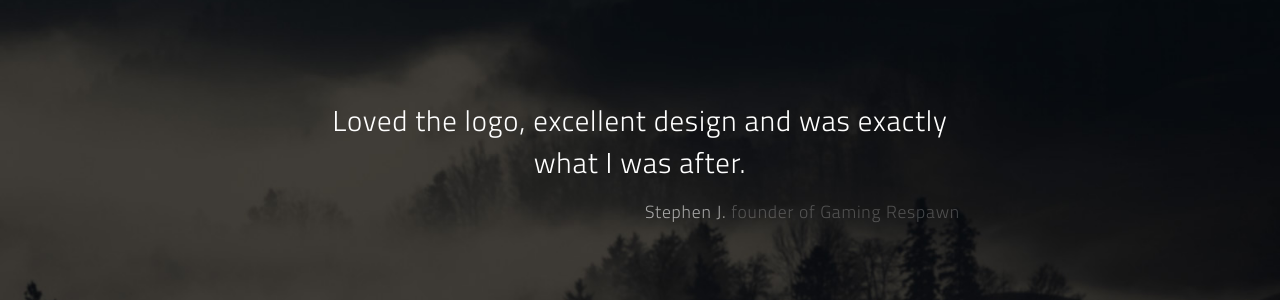
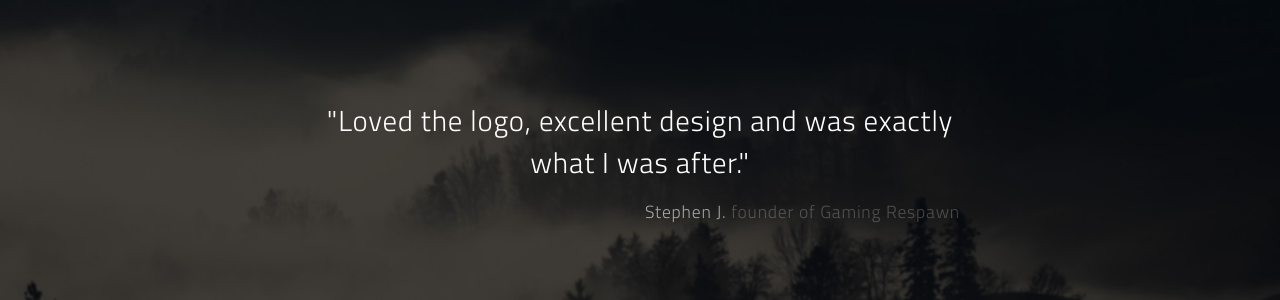
Before and after one commit to SnowyTerror/jordanhinkswebsite, a Jekyll site: the page built from index.html, in a window 1280 px wide. Shown: the part 209-509 px from the top of the page. Built offline with Jekyll 4.4.1, drawn with Linux system fonts in a browser that asks for light colours; Markdown is read by kramdown in place of the engine named in the settings.

Commit message:
Create fullscreen-header.html

```diff
--- a/_includes/fullscreen-header.html
+++ b/_includes/fullscreen-header.html
@@ -26,7 +26,7 @@
     {% for testimonial in site.data.website.testimonials %}
     <div class="tm-slide">
       <div class="tm">
-        <h3>{{ testimonial.testimonial }}</h3>
+        <h3>"{{ testimonial.testimonial }}"</h3>
         <p>{{ testimonial.name}} <span>{{ testimonial.relation }}</span></p>
       </div>
     </div>
```
